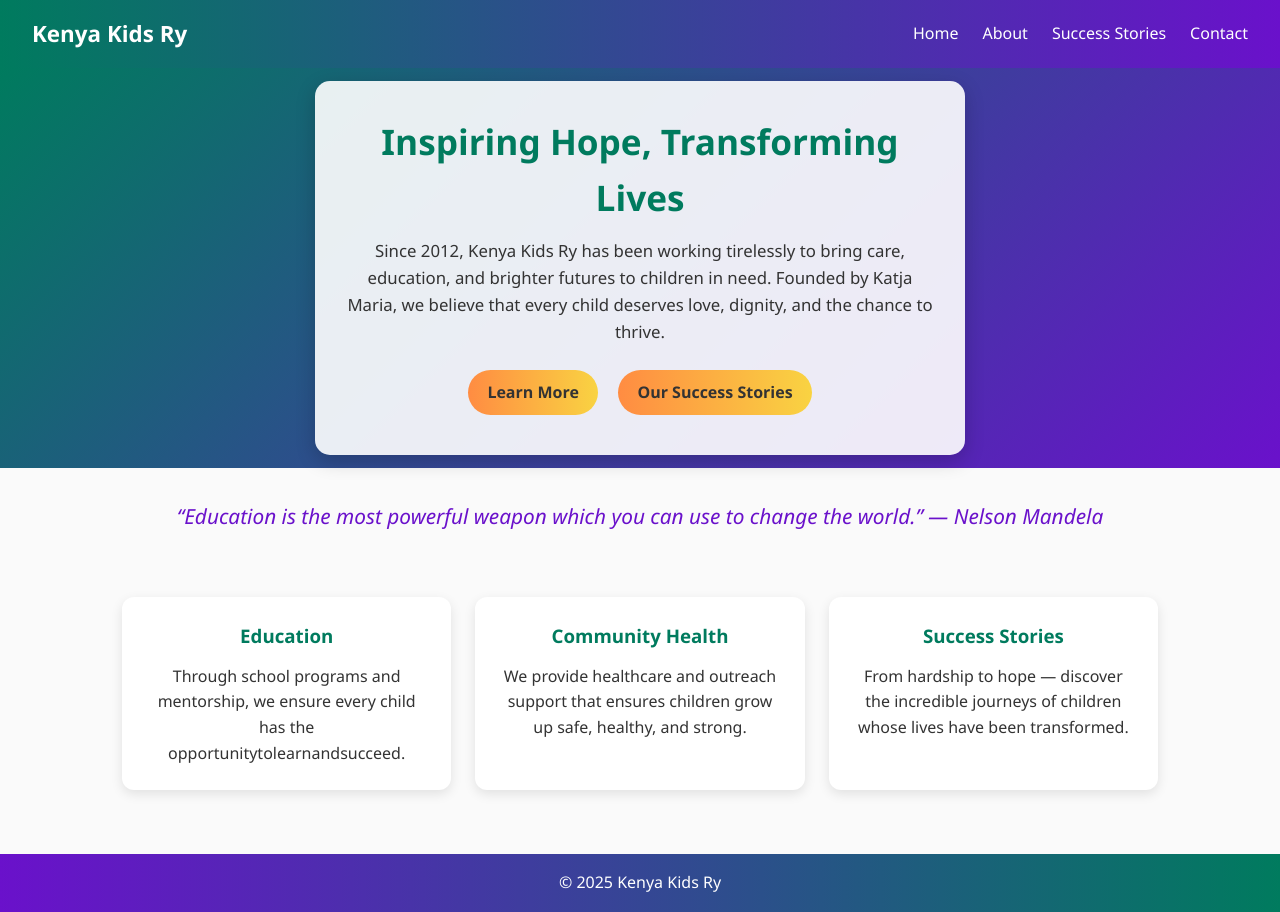
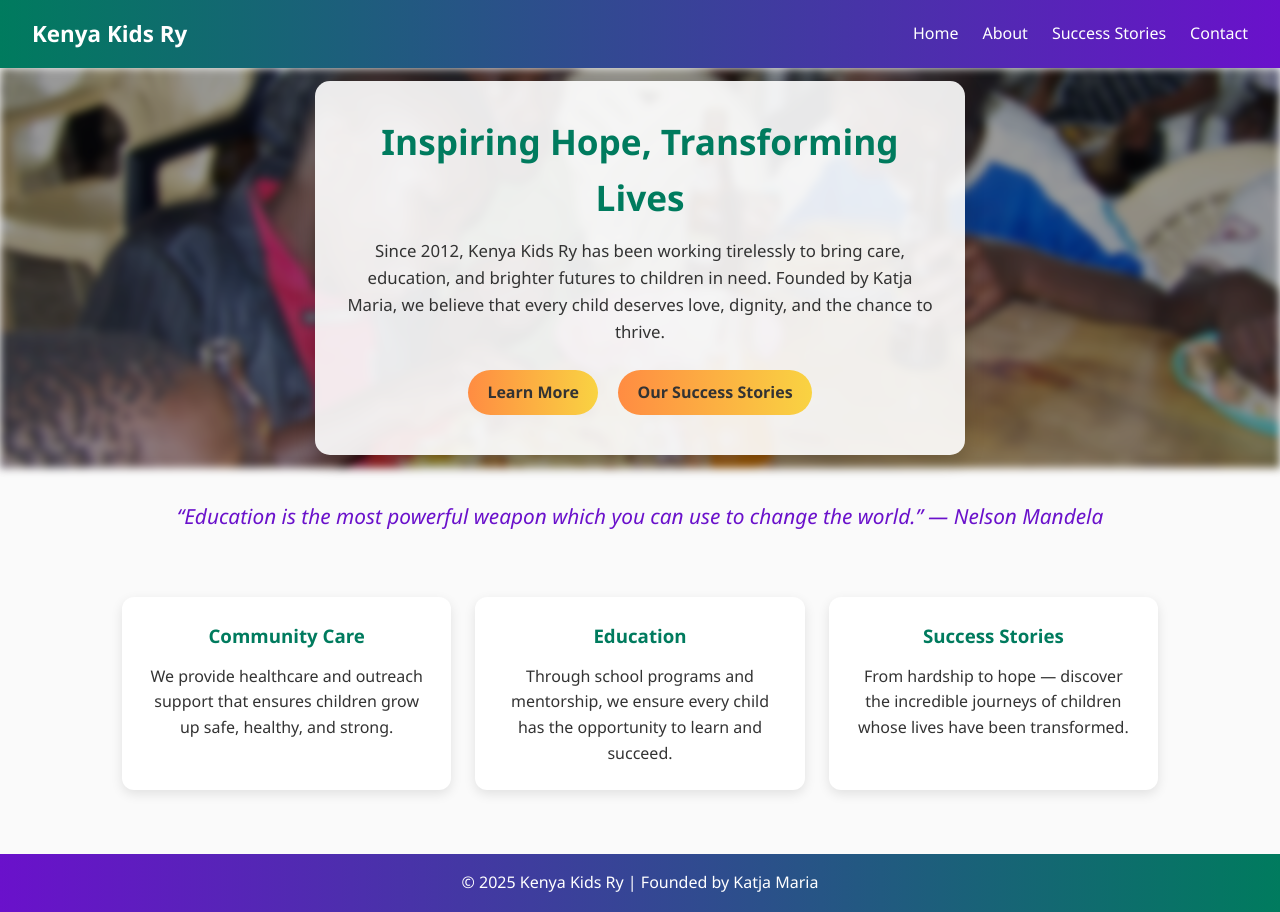
Before and after one commit to mrcharleske/Kenya-Kids-Ry, a plain HTML site: page index.html in a window 1280 px wide. Drawn offline with Linux system fonts and the light colour scheme.

Commit message:
Update index.html

```diff
--- a/index.html
+++ b/index.html
@@ -24,14 +24,28 @@
   <style>
     /* Hero */
     .hero {
+      position: relative;
       height: 50vh;
       display: flex;
       align-items: center;
       justify-content: center;
       text-align: center;
-      background: linear-gradient(135deg, #007b5e, #6a11cb);
+      color: white;
+    }
+    .hero::before {
+      content: "";
+      background: url('images/FB_IMG_1757425934086.jpg') center/cover no-repeat;
+      position: absolute;
+      top: 0;
+      left: 0;
+      right: 0;
+      bottom: 0;
+      filter: blur(4px) brightness(0.6);
+      z-index: 1;
     }
     .hero-card {
+      position: relative;
+      z-index: 2;
       background: rgba(255, 255, 255, 0.9);
       color: #333;
       padding: 2rem;
@@ -143,12 +157,12 @@
   <!-- Cards -->
   <section class="cards">
     <div class="card">
-      <h3>Education</h3>
-      <p>Through school programs and mentorship, we ensure every child has the opportunitytolearnandsucceed.</p>
+      <h3>Community Care</h3>
+      <p>We provide healthcare and outreach support that ensures children grow up safe, healthy, and strong.</p>
     </div>
     <div class="card">
-      <h3>Community Health</h3>
-      <p>We provide healthcare and outreach support that ensures children grow up safe, healthy, and strong.</p>
+      <h3>Education</h3>
+      <p>Through school programs and mentorship, we ensure every child has the opportunity to learn and succeed.</p>
     </div>
     <div class="card">
       <h3>Success Stories</h3>
@@ -158,7 +172,7 @@
 
   <!-- Footer -->
   <footer>
-    © 2025 Kenya Kids Ry
+    © 2025 Kenya Kids Ry | Founded by Katja Maria
   </footer>
 
   <!-- Script -->
```
